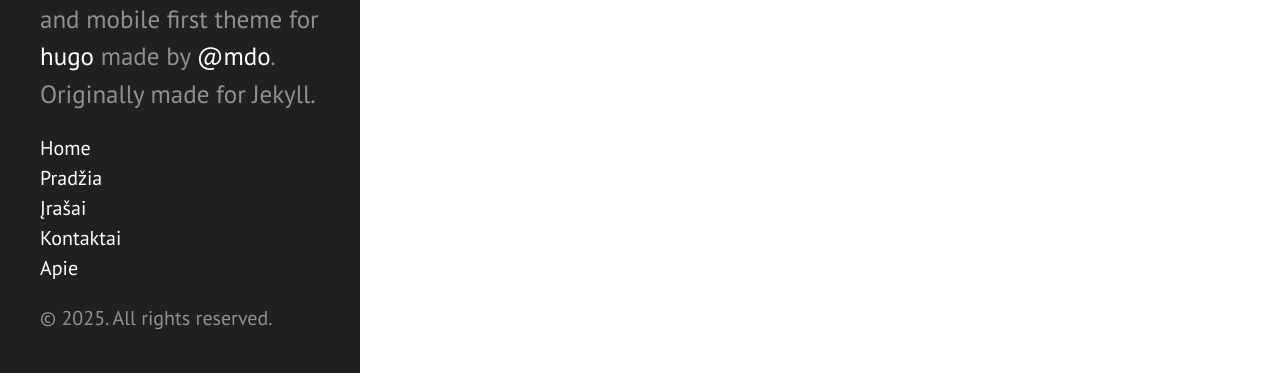
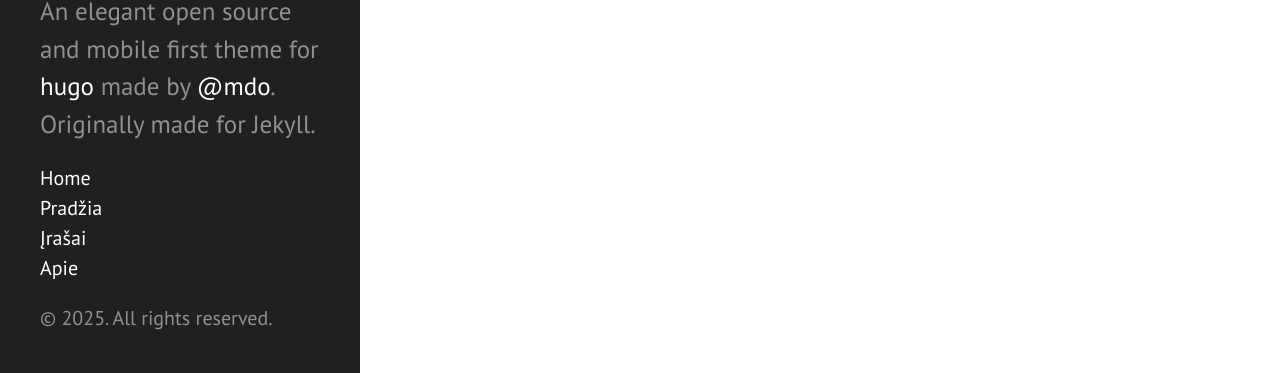
Before and after one commit to TomashTom/Smolskij.github.io, a plain HTML site: page 404.html in a window 1280 px wide. Shown: the part 427-800 px from the top of the page. Drawn offline with Linux system fonts and the light colour scheme.

```diff
--- a/404.html
+++ b/404.html
@@ -40,7 +40,7 @@
     <nav>
       <ul class="sidebar-nav">
         <li><a href="https://tomashtom.github.io/Smolskij.github.io/">Home</a> </li>
-        <li><a href="/Smolskij.github.io/"> Pradžia </a></li><li><a href="/Smolskij.github.io/posts/"> Įrašai </a></li><li><a href="/Smolskij.github.io/kontaktai/"> Kontaktai </a></li><li><a href="/Smolskij.github.io/apie/"> Apie </a></li>
+        <li><a href="/Smolskij.github.io/"> Pradžia </a></li><li><a href="/Smolskij.github.io/posts/"> Įrašai </a></li><li><a href="/Smolskij.github.io/apie/"> Apie </a></li>
       </ul>
     </nav>
 
```
Also changed, not shown: apie/index.html (+1 -1 lines), categories/index.html (+1 -1 lines), index.html (+1 -1 lines), posts/antras-puslapis/index.html (+1 -1 lines), posts/index.html (+1 -1 lines), posts/pirmas-irasas/index.html (+1 -1 lines), posts/trecias-irasas/index.html (+1 -1 lines), tags/index.html (+1 -1 lines).
